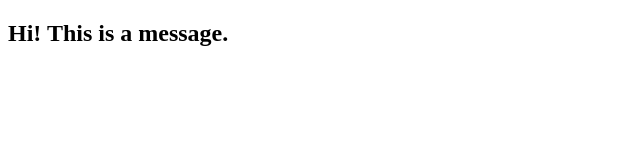
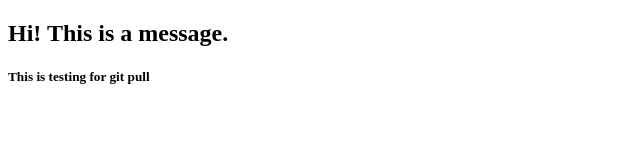
Before and after one commit to imoneyfranz/machine-learning-zoomcamp-homework, a plain HTML site: page index.html in a window 1280 px wide. Shown: the whole page, without its empty margins (0-640 px from the left). Drawn offline with Linux system fonts and the light colour scheme.

Commit message:
This is testing for git pull

```diff
--- a/index.html
+++ b/index.html
@@ -11,6 +11,7 @@
 
 <body>
     <h2>Hi! This is a message.</h2>
+    <h5>This is testing for git pull</h5>
 </body>
 
 </html>
```
